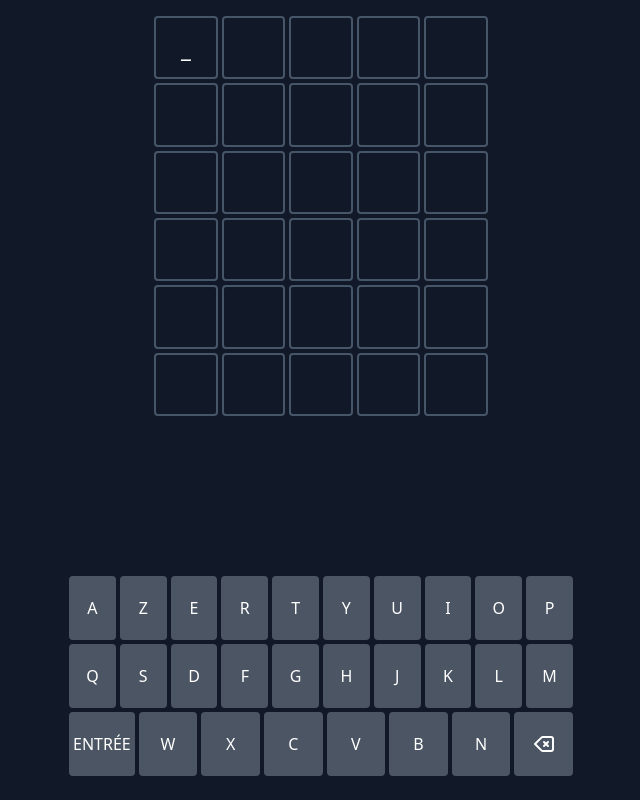
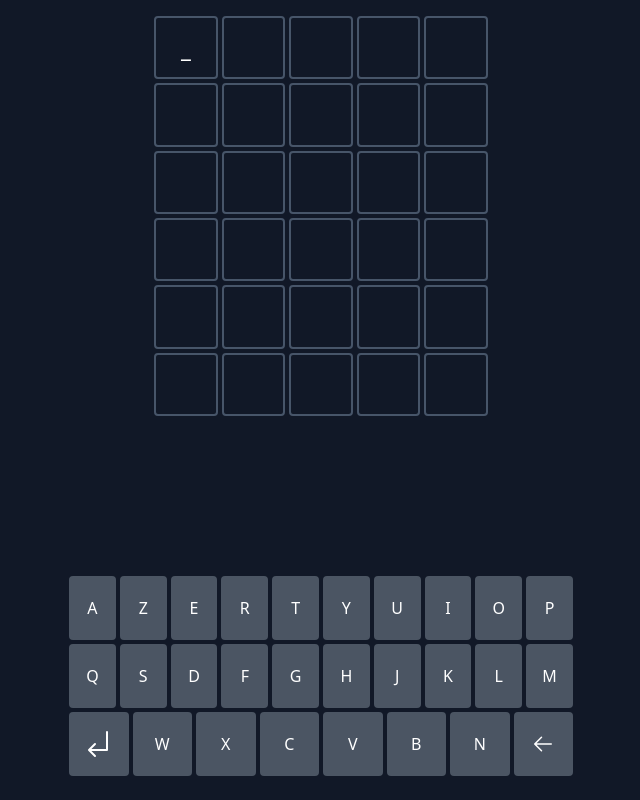
Before and after one commit to scambier/mo-mo-motus, a Vue app: page / in a window 1280 px wide. Shown: the whole page, without its empty margins (319-959 px from the left). Built offline with nearby package versions, Linux system fonts and the light colour scheme.

Commit message:
New icons

```diff
--- a/package.json
+++ b/package.json
@@ -10,11 +10,11 @@
     "lint": "eslint . --ext .vue,.js,.jsx,.cjs,.mjs,.ts,.tsx,.cts,.mts --fix --ignore-path .gitignore"
   },
   "dependencies": {
-    "@heroicons/vue": "^1.0.5",
     "vue": "^3.2.26",
     "vue-router": "^4.0.12"
   },
   "devDependencies": {
+    "@iconify-json/ph": "^1.0.4",
     "@types/node": "^16.11.17",
     "@typescript-eslint/eslint-plugin": "^5.9.0",
     "@typescript-eslint/parser": "5.0.0",
@@ -32,6 +32,7 @@
     "prettier-eslint": "^13.0.0",
     "tailwindcss": "^3.0.12",
     "typescript": "~4.5.4",
+    "unplugin-icons": "^0.13.0",
     "vite": "^2.7.7",
     "vue-tsc": "^0.29.8"
   }
--- a/src/components/VisualKeyboard.vue
+++ b/src/components/VisualKeyboard.vue
@@ -4,19 +4,19 @@
     <div
       v-for="(line, i) in keyboard"
       :key="`line-${i}`"
-      class="flex h-1/3 justify-center w-full mb-1 gap-1">
+      class="flex gap-1 justify-center mb-1 w-full h-1/3">
       <!-- Keys -->
       <template
         v-for="(letter, j) in line"
         :key="`key-${i}`">
         <!-- Enter -->
-
         <LetterBox
           v-if="i === 2 && j === 0"
           is="button"
           @click="emit('enter')"
-          class="bg-gray-600">
-          ENTRÉE
+          title="Entrée"
+          class="flex flex-col bg-gray-600">
+          <IconReturn class="w-8 h-8" />
         </LetterBox>
 
         <!-- Letter -->
@@ -29,13 +29,13 @@
         </LetterBox>
 
         <!-- Delete -->
-
         <LetterBox
           v-if="i === 2 && j === line.length - 1"
           is="button"
           @click="emit('delete')"
+          title="Effacer"
           class="bg-gray-600">
-          <BackspaceIcon class="w-6 h-6" />
+          <IconBackspace class="w-6 h-6" />
         </LetterBox>
       </template>
     </div>
@@ -43,8 +43,9 @@
 </template>
 
 <script setup lang="ts">
-import { BackspaceIcon } from '@heroicons/vue/outline/esm'
 import LetterBox from './LetterBox.vue'
+import IconBackspace from '~icons/ph/arrow-left'
+import IconReturn from '~icons/ph/arrow-elbow-down-left'
 
 const emit = defineEmits<{
   (e: 'enter'): void
```
Also changed, not shown: 1 other file (tests, documents, lock files or other folders).
